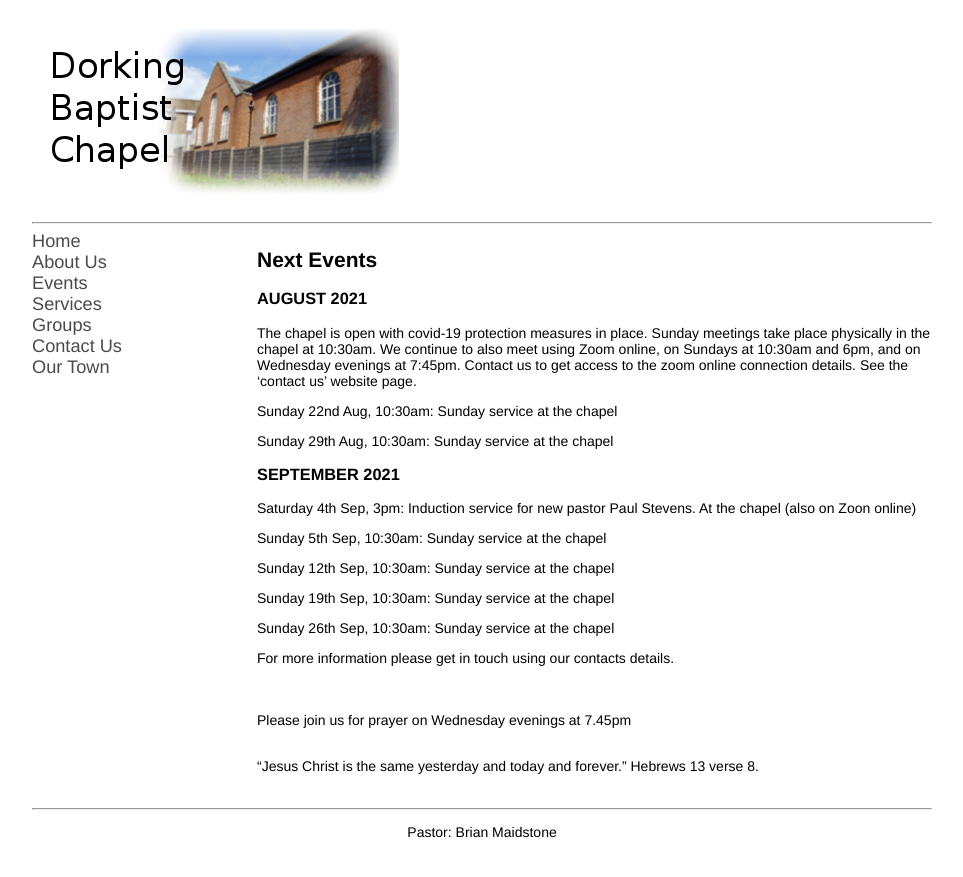
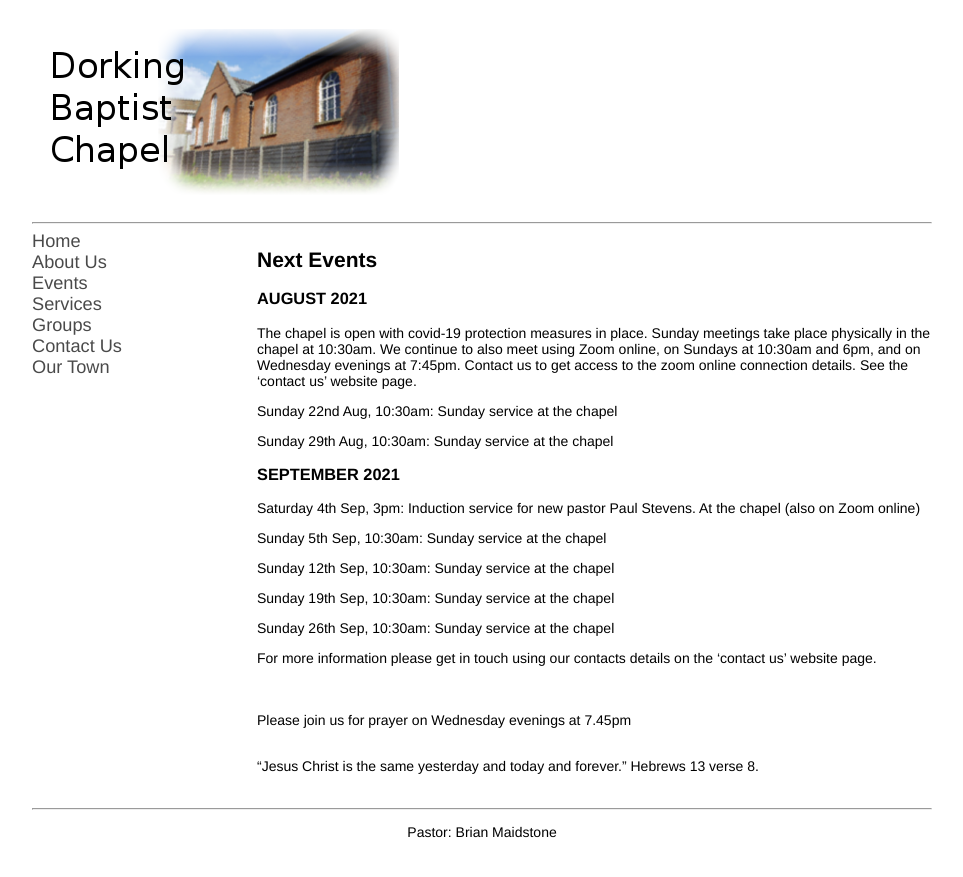
Before and after one commit to pandastreet/dorkingbaptistchapel.org.uk, a Jekyll site: the page built from events.md, in a window 1280 px wide. Shown: the top 877 px of the page, without its empty margins (158-1121 px from the left). Built offline with Jekyll 4.4.1, drawn with Linux system fonts in a browser that asks for light colours; our own code applies the rules of GitHub Pages for plain Markdown files.

Commit message:
Update events.md

```diff
--- a/events.md
+++ b/events.md
@@ -16,7 +16,7 @@ Sunday 29th Aug, 10:30am: Sunday service at the chapel
 
 ### **SEPTEMBER 2021**
 
-Saturday 4th Sep, 3pm: Induction service for new pastor Paul Stevens.  At the chapel (also on Zoon online)
+Saturday 4th Sep, 3pm: Induction service for new pastor Paul Stevens.  At the chapel (also on Zoom online)
 
 Sunday 5th Sep, 10:30am: Sunday service at the chapel
 
@@ -26,7 +26,7 @@ Sunday 19th Sep, 10:30am: Sunday service at the chapel
 
 Sunday 26th Sep, 10:30am: Sunday service at the chapel
 
-For more information please get in touch using our contacts details.
+For more information please get in touch using our contacts details on the 'contact us' website page.
 
 <br/>
 <br/>
```
